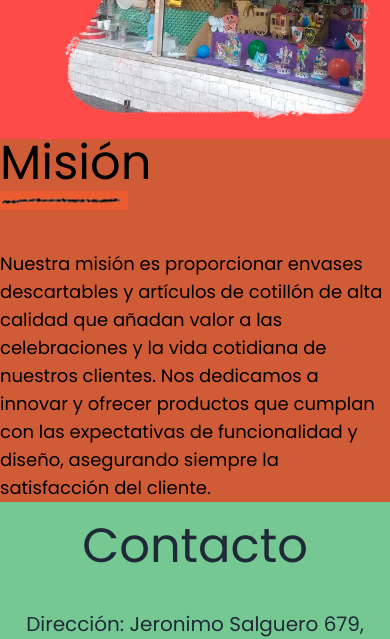
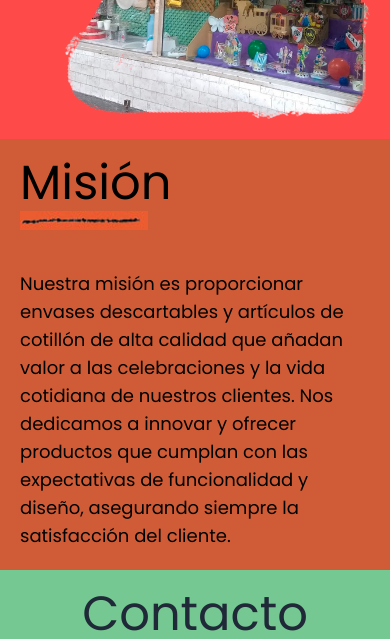
Before and after one commit to gabaiz88/la-boutique-del-embalaje, a React (Create React App) app: page / in a window 390 px wide. Shown: the part 3940-4579 px from the top of the page. Built offline with nearby package versions, Linux system fonts and the light colour scheme.

Commit message:
version 2.0

```diff
--- a/src/components/Mision.js
+++ b/src/components/Mision.js
@@ -13,7 +13,7 @@ const Mision = () => {
                 </div>
             </div>
 
-            <div className='bg-orange_card w-full sm:w-2/4 flex flex-col justify-start sm:p-10'>
+            <div className='bg-orange_card w-full p-5 sm:w-2/4 flex flex-col justify-start sm:p-10'>
                 <div className=''>
                     <h2 className="text-5xl mb-1 text-black">Misión</h2>
                     <img src={linea} className='w-32 mr-3' alt="linea"></img>
--- a/src/components/WhatsappIcon.js
+++ b/src/components/WhatsappIcon.js
@@ -5,7 +5,7 @@ import { faWhatsapp } from '@fortawesome/free-brands-svg-icons';
 const WhatsappIcon = () => {
   return (
     <a id="whatsapp"
-      href="https://wa.me/+5491168813544" // Reemplaza con tu número de WhatsApp
+      href="https://wa.me/+5491168813544"
       target="_blank"
       rel="noopener noreferrer"
       className="fixed bottom-16 sm:right-10 bg-green-500 text-white p-4 rounded-full shadow-lg hover:bg-green-600 transition duration-300"
--- a/src/index.css
+++ b/src/index.css
@@ -1,4 +1,3 @@
-
 html {
   scroll-behavior:smooth;
   font-family: 'Poppins', sans-serif;
```
